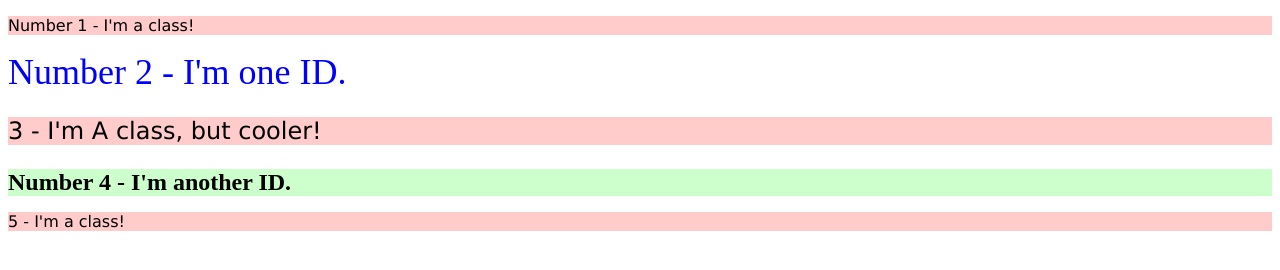
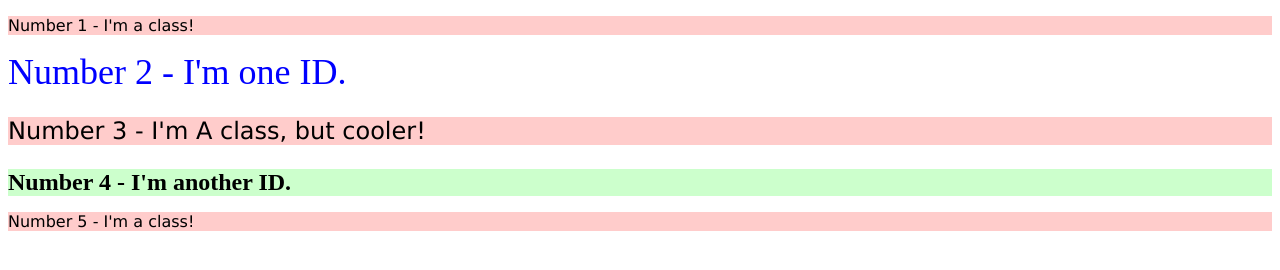
Before and after one commit to officialselase/02-class-id-selectors, a plain HTML site: page index.html in a window 1280 px wide. Drawn offline with Linux system fonts and the light colour scheme.

Commit message:
added the word number to 3 and 5

```diff
--- a/index.html
+++ b/index.html
@@ -11,9 +11,9 @@
     <body>
         <p class="odd">Number 1 - I'm a class!</p>
         <div id="second">Number 2 - I'm one ID.</div>
-        <p class="odd special">3 - I'm A class, but cooler!</p>
+        <p class="odd special">Number 3 - I'm A class, but cooler!</p>
         <div id="fourth">Number 4 - I'm another ID.</div>
-        <p class="odd">5 - I'm a class!</p>
+        <p class="odd">Number 5 - I'm a class!</p>
     </body>
 
 </html>
```
